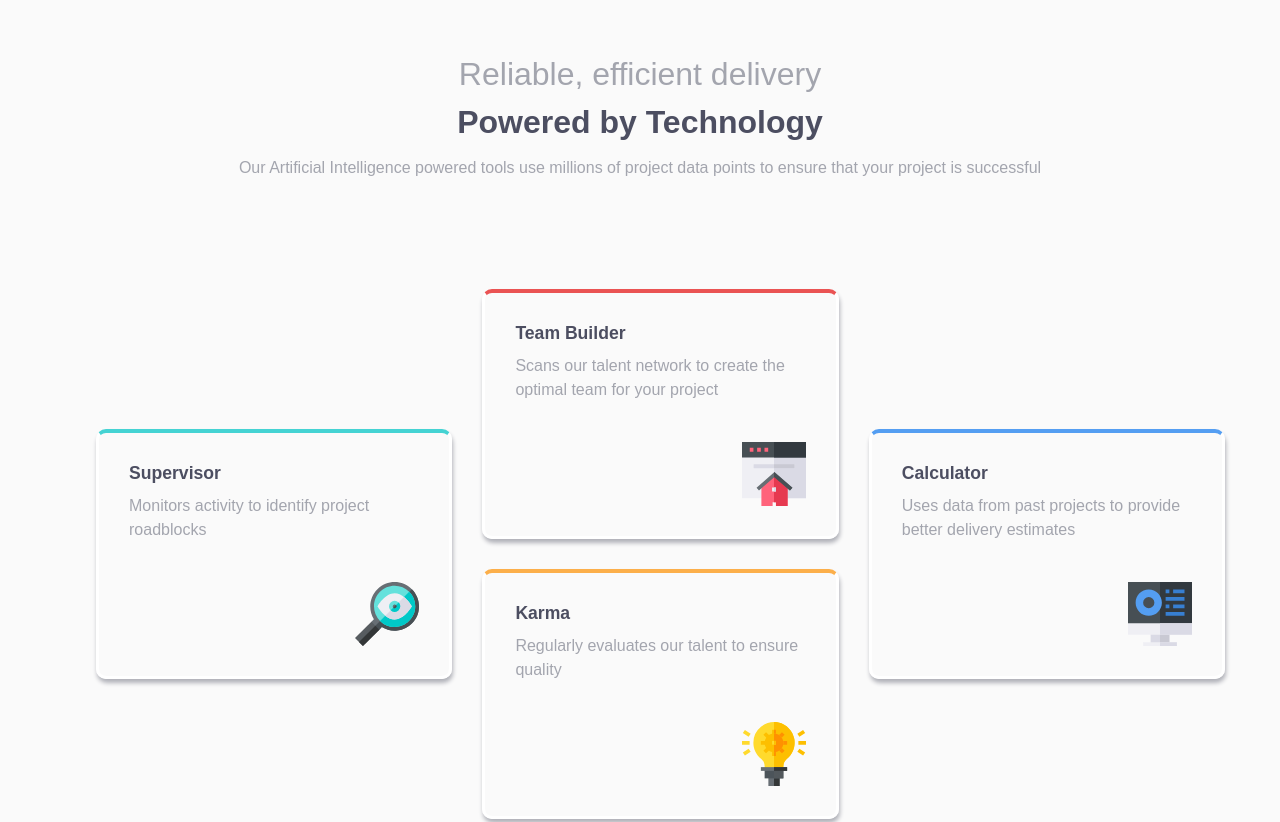
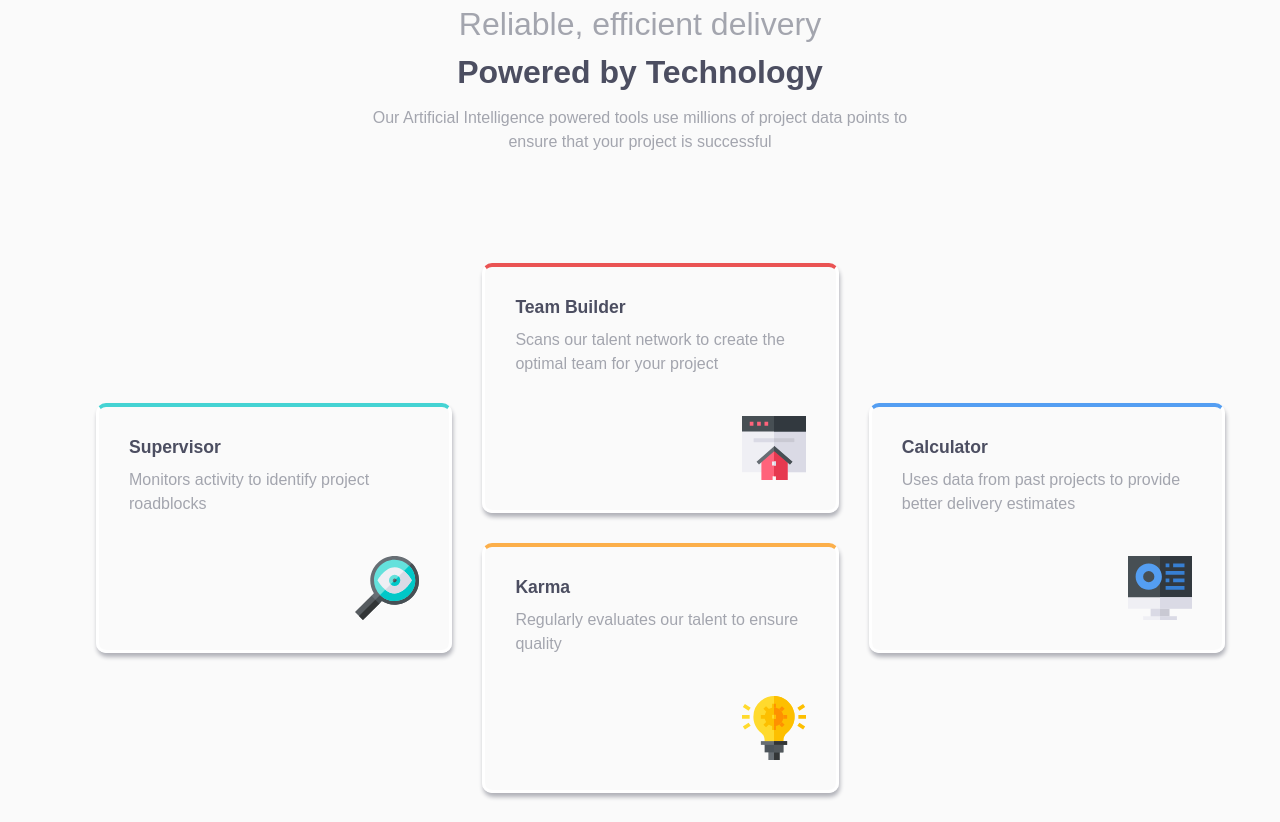
Before and after one commit to devjame/four-card-feature-section-master, a plain HTML site: page index.html in a window 1280 px wide. Shown: the top 822 px of the page. Drawn offline with Linux system fonts and the light colour scheme.

Commit message:
change the header style.

```diff
--- a/scss/style.scss
+++ b/scss/style.scss
@@ -173,6 +173,10 @@ footer {
     width: 85%;
   }
 
+  header {
+    margin: 0 23%;
+  }
+
   .wrapper {
     grid-template-columns: repeat(6, 15%);
     grid-template-areas: "supervisor . team . karma calculator";
```
Also changed, not shown: css/style.css, 1 other file.
